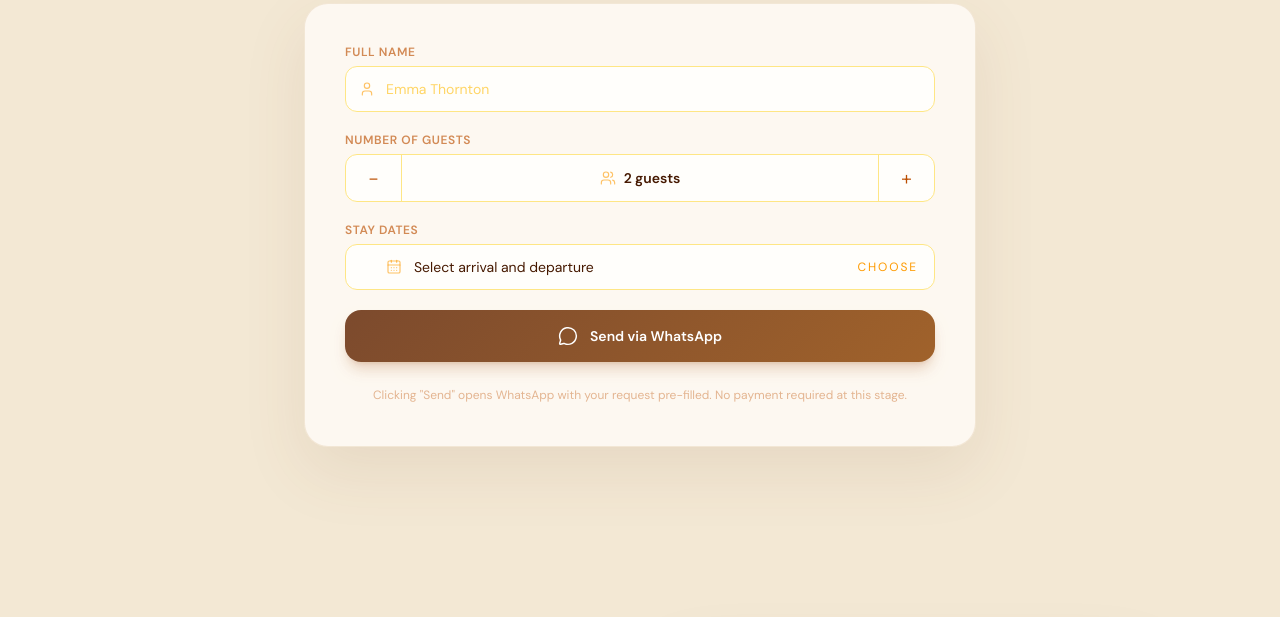
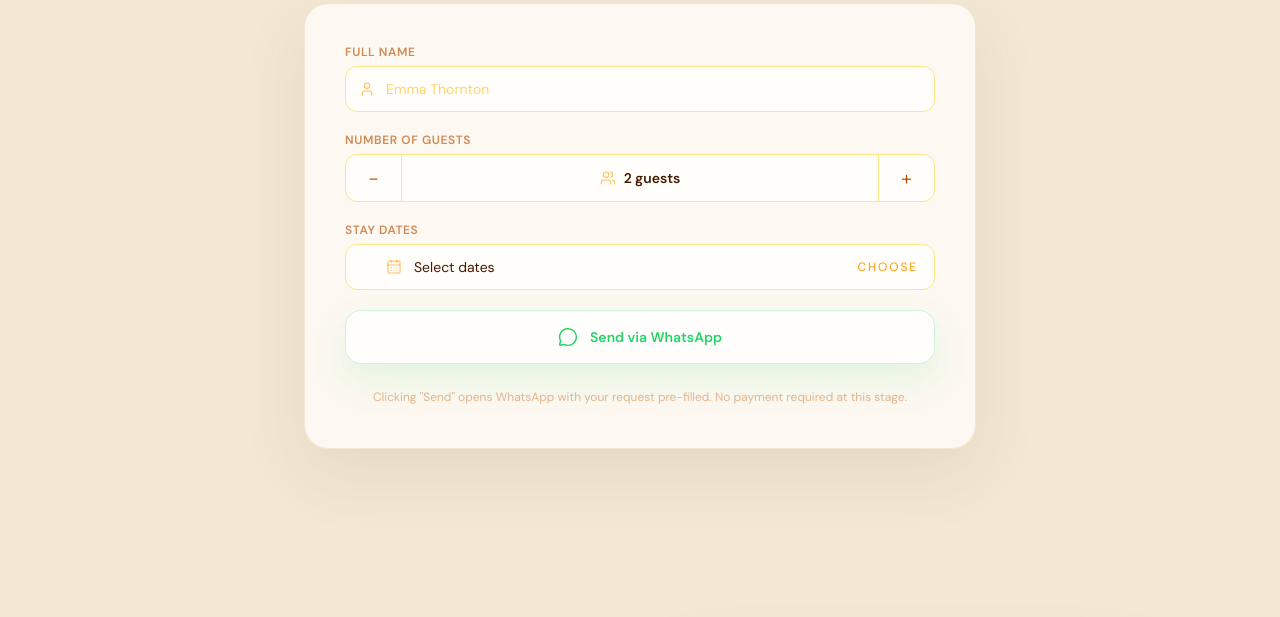
Before and after one commit to JuriLu/HotelPrenotation, a website built with Vite: page index.html in a window 1280 px wide. Shown: the part 1119-1736 px from the top of the page. Built offline with nearby package versions, Linux system fonts and the light colour scheme; a web font is replaced by a local one.

Commit message:
feat: update button styles for improved visibility and user interaction

```diff
--- a/src/form.js
+++ b/src/form.js
@@ -125,7 +125,7 @@ function renderForm() {
         <div class="relative">
           <button type="button" id="date-range-toggle" aria-haspopup="dialog" aria-expanded="${datePickerOpen}" class="w-full text-left ${inputClass('startDate')} flex items-center gap-3">
             <i data-lucide="calendar-days" class="w-4 h-4 text-amber-500/60"></i>
-            <span class="flex-1 text-sm text-amber-950">${form.startDate && form.endDate ? `${fmtDate(form.startDate)} — ${fmtDate(form.endDate)}` : 'Select arrival and departure'}</span>
+            <span class="flex-1 text-sm text-amber-950">${form.startDate && form.endDate ? `${fmtDate(form.startDate)} — ${fmtDate(form.endDate)}` : 'Select dates'}</span>
             <span class="text-amber-500 text-xs uppercase tracking-[0.16em]">Choose</span>
           </button>
 
@@ -144,7 +144,7 @@ function renderForm() {
         </div>
       </div>
 
-      <button type="submit" class="w-full py-4 flex items-center justify-center gap-3 rounded-2xl font-semibold text-white text-sm shadow-lg shadow-amber-800/20 transition-all submit-button">
+      <button type="submit" class="w-full py-4 flex items-center justify-center gap-3 rounded-2xl font-semibold text-sm shadow-lg transition-all submit-button">
         <i data-lucide="message-circle" class="w-5 h-5"></i>
         Send via WhatsApp
       </button>
--- a/src/style.css
+++ b/src/style.css
@@ -226,11 +226,18 @@ body {
 }
 
 .submit-button {
-  background: linear-gradient(135deg, #7c4a2d 0%, #a0622b 100%);
+  background: rgba(255, 255, 255, 0.86);
+  color: #25d366;
+  border: 1px solid rgba(37, 211, 102, 0.22);
+  box-shadow: 0 16px 36px rgba(37, 211, 102, 0.12);
 }
 
 .submit-button:hover {
-  filter: brightness(1.05);
+  background: #ffffff;
+  color: #1a9e4e;
+  border-color: rgba(37, 211, 102, 0.38);
+  box-shadow: 0 18px 42px rgba(37, 211, 102, 0.18);
+  transform: translateY(-1px);
 }
 
 .about-image {
```
